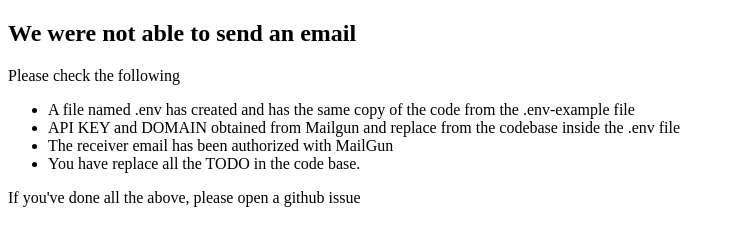
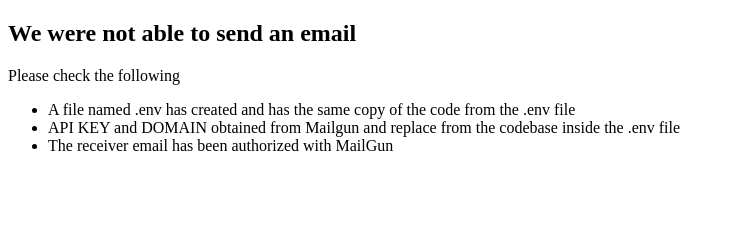
Before and after one commit to vanisingh-24/Nodemailer, a website: page views/error.html in a window 1280 px wide. Shown: the whole page, without its empty margins (0-735 px from the left). Drawn offline with Linux system fonts and the light colour scheme.

Commit message:
UI Updated

```diff
--- a/views/error.html
+++ b/views/error.html
@@ -10,12 +10,10 @@
     <h2>We were not able to send an email</h2>
     <p>Please check the following</p>
     <ul>
-        <li>A file named .env has created and has the same copy of the code from the .env-example file</li>
+        <li>A file named .env has created and has the same copy of the code from the .env file</li>
         <li>API KEY and DOMAIN obtained from Mailgun and replace from the codebase inside the .env file</li>
         <li>The receiver email has been authorized with MailGun</li>
-        <li>You have replace all the TODO in the code base.</li>
     </ul>
 
-    <p>If you've done all the above, please open a github issue</p>
 </body>
 </html>
```
Also changed, not shown: index.js (+0 -8 lines), views/index.html (+0 -8 lines).
